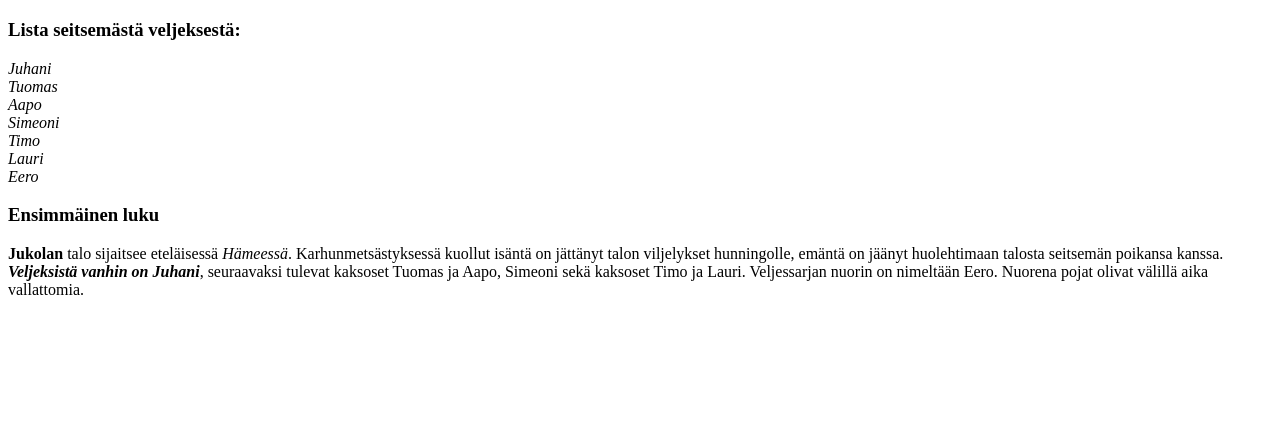
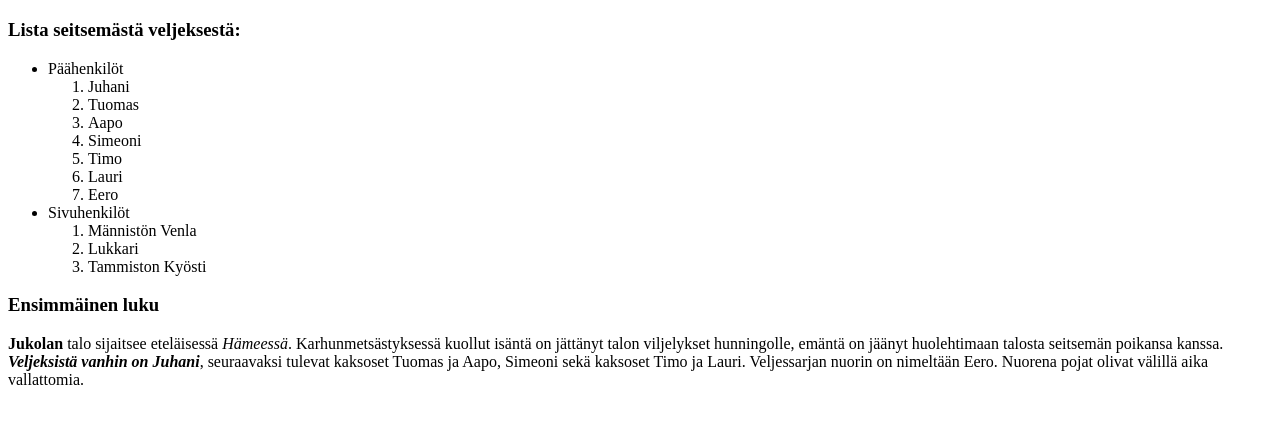
Before and after one commit to agnetatrux/Lapio_website, a plain HTML site: page index.html in a window 1280 px wide. Shown: the part 61-484 px from the top of the page. Drawn offline with Linux system fonts and the light colour scheme.

Commit message:
added text to index.html

```diff
--- a/index.html
+++ b/index.html
@@ -11,15 +11,26 @@
 <h1>Seitsemän veljestä</h1>
 <h3>Lista seitsemästä veljeksestä:</h3>
 
-<em>Juhani
-<br>Tuomas
-<br>Aapo
-<br>Simeoni
-<br>Timo
-<br>Lauri
-<br>Eero</em>
+<ul>
+  <li>Päähenkilöt</li>
+  <ol>
+    <li>Juhani</li>
+    <li>Tuomas</li>
+    <li>Aapo</li>
+    <li>Simeoni</li>
+    <li>Timo</li>
+    <li>Lauri</li>
+    <li>Eero</li>
+  </ol>
+  <li>Sivuhenkilöt</li>
+  <ol>
+    <li>Männistön Venla</li>
+    <li>Lukkari</li>
+    <li>Tammiston Kyösti</li>
+  </ol>
+</ul>
 </body>
 
 <h3>Ensimmäinen luku</h3>
-<p><strong>Jukolan</strong> talo sijaitsee eteläisessä <em>Hämeessä</em>. Karhunmetsästyksessä kuollut isäntä on jättänyt talon viljelykset hunningolle, emäntä on jäänyt huolehtimaan talosta seitsemän poikansa kanssa. <em><strong>Veljeksistä vanhin on Juhani</strong></em>, seuraavaksi tulevat kaksoset Tuomas ja Aapo, Simeoni sekä kaksoset Timo ja Lauri. Veljessarjan nuorin on nimeltään Eero. Nuorena pojat olivat välillä aika vallattomia. </p>
+<p><strong>Jukolan</strong> talo sijaitsee eteläisessä <em>Hämeessä</em>. Karhunmetsästyksessä kuollut isäntä on jättänyt talon viljelykset hunningolle, emäntä on jäänyt huolehtimaan talosta seitsemän poikansa kanssa. <em><strong>Veljeksistä vanhin on Juhani</strong></em>, seuraavaksi tulevat kaksoset Tuomas ja Aapo, Simeoni sekä kaksoset Timo ja Lauri. Veljessarjan nuorin on nimeltään Eero. Nuorena pojat olivat välillä aika vallattomia.</p>
 </html>
```
